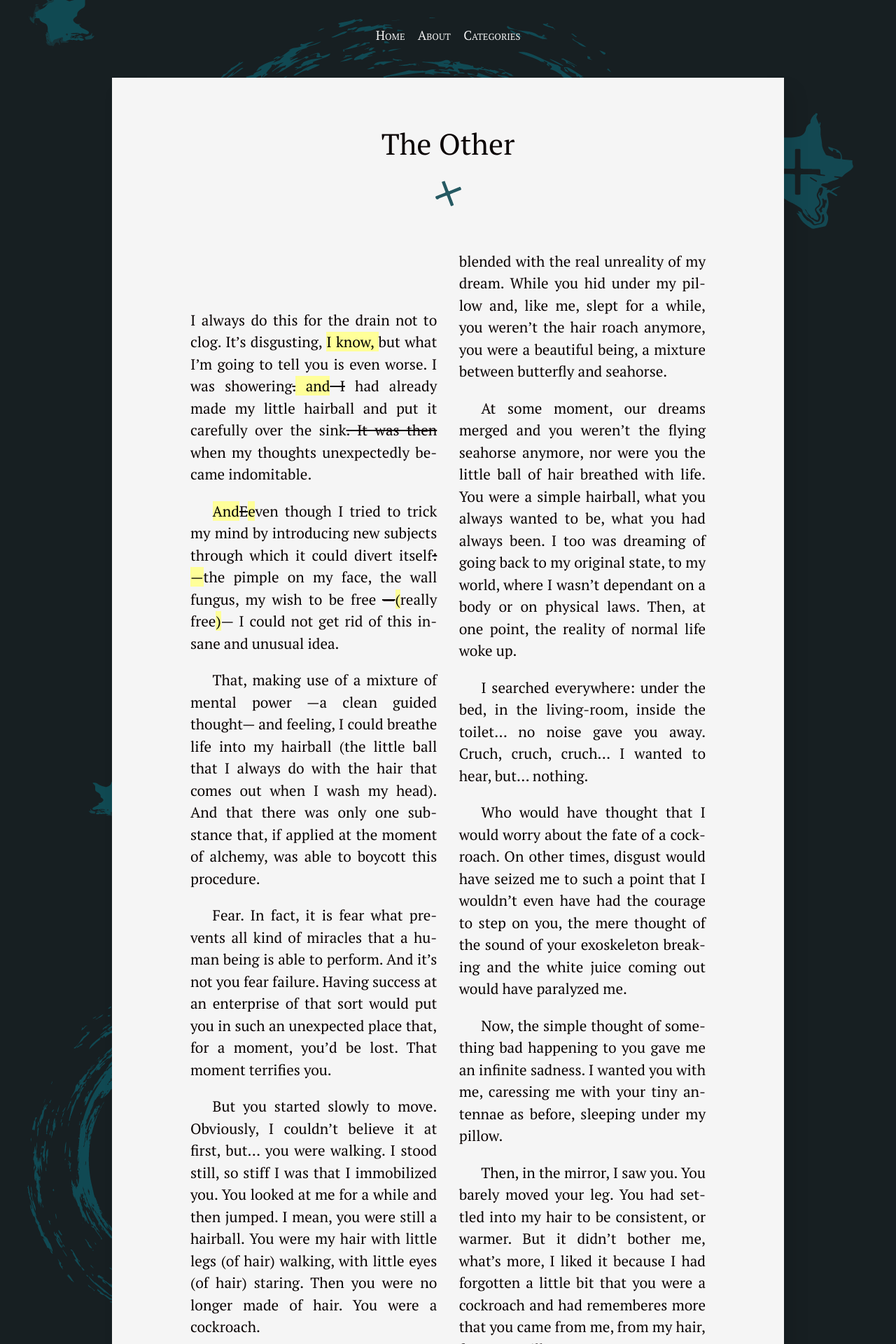
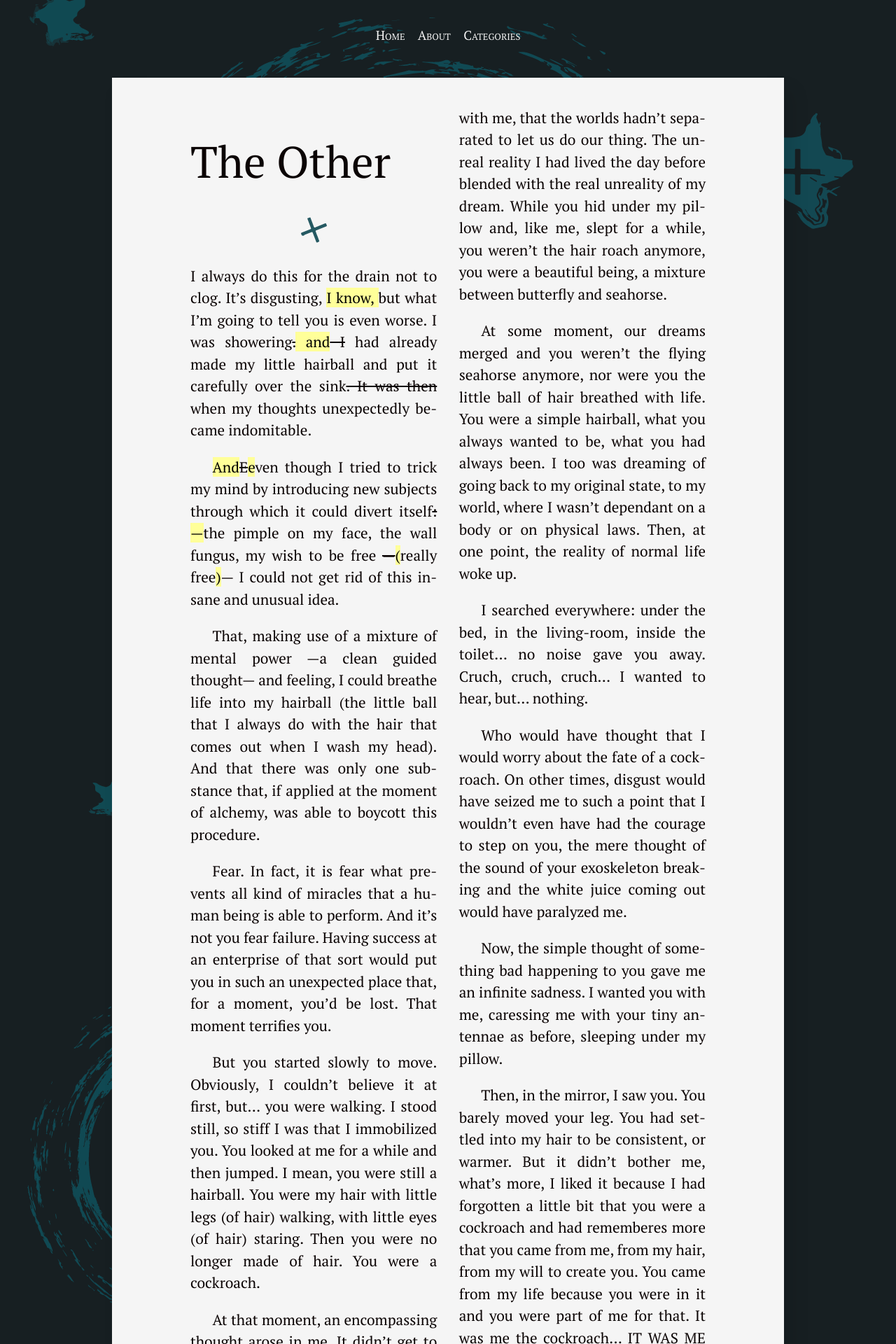
Before and after one commit to silvialohrmann/editorial, a Jekyll site: the page built from _posts/2022-11-20-the-other.md, in a window 1280 px wide. Shown: the top 1920 px of the page at 70% size. Built offline with Jekyll 4.4.1, drawn with Linux system fonts in a browser that asks for light colours.

Commit message:
Update post.html

```diff
--- a/_layouts/post.html
+++ b/_layouts/post.html
@@ -10,12 +10,13 @@ layout: default
 
 <article class="post h-entry" itemscope itemtype="http://schema.org/BlogPosting" id="main" role="article" aria-label="Content">
 
+ <div class="two-column">
   {% if page.title != "" %}
     <h1 class="post-title divided-post p-name" itemprop="name headline">
       {{ page.title }}
     </h1>
   {% endif %}
-<div class="two-column">
+
   <div class="post-content e-content" itemprop="articleBody">
     {{ content }}
   </div>
```
